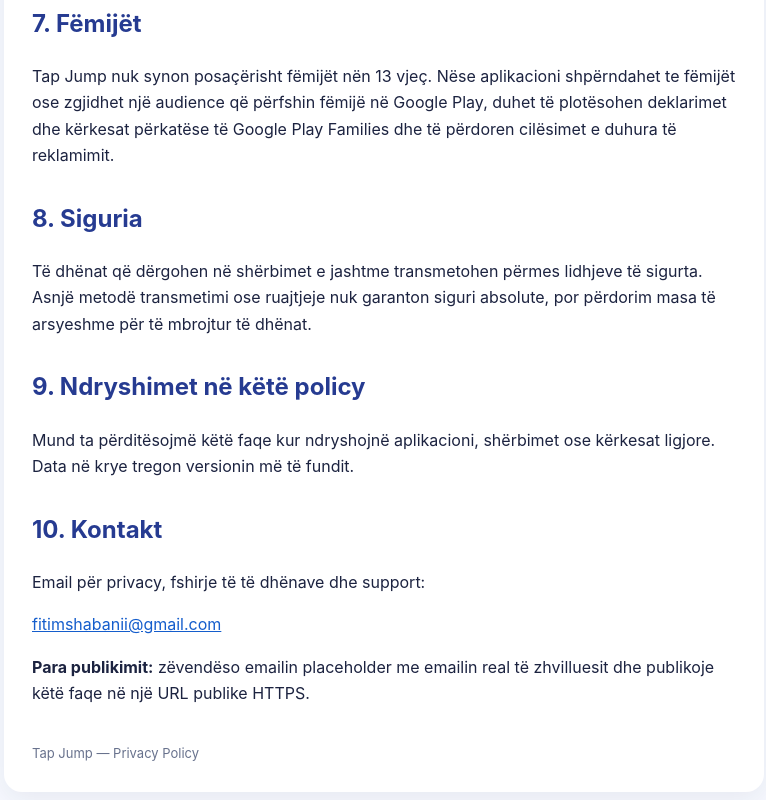
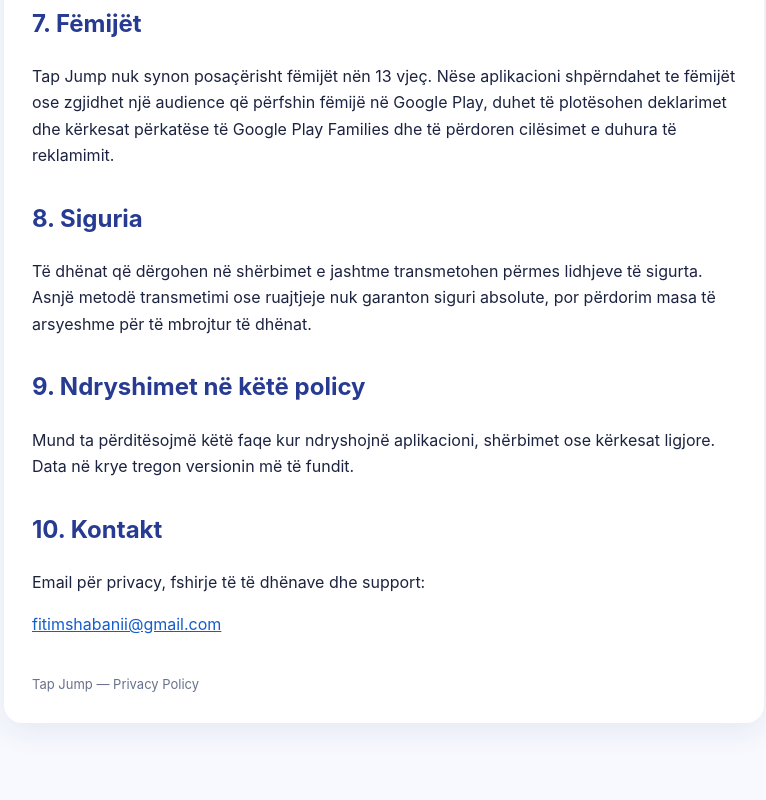
Before and after one commit to onixtoken/onixtoken.github.io, a plain HTML site: page privacy-policy.html in a window 1280 px wide. Shown: the part 1690-2490 px from the top of the page, without its empty margins (256-1022 px from the left). After the commit the page ends 2461 px from the top, so only its background shows below. Drawn offline with Linux system fonts and the light colour scheme.

Commit message:
Update privacy policy by removing placeholder email note
Removed placeholder email instruction before publication.

```diff
--- a/privacy-policy.html
+++ b/privacy-policy.html
@@ -63,7 +63,6 @@
   <h2>10. Kontakt</h2>
   <p>Email për privacy, fshirje të të dhënave dhe support:</p>
   <p><a href="mailto:fitimshabanii@gmail.com">fitimshabanii@gmail.com</a></p>
-  <p><strong>Para publikimit:</strong> zëvendëso emailin placeholder me emailin real të zhvilluesit dhe publikoje këtë faqe në një URL publike HTTPS.</p>
 
   <footer>Tap Jump — Privacy Policy</footer>
 </main>
```
